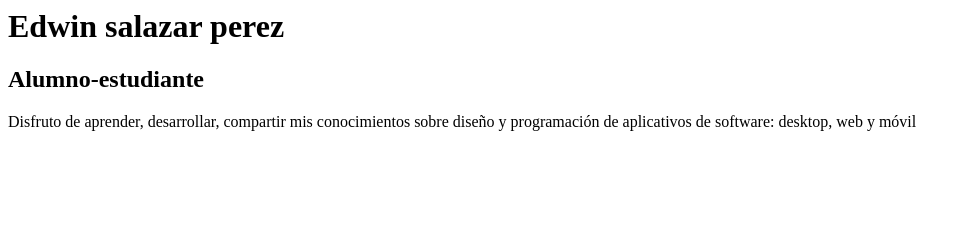
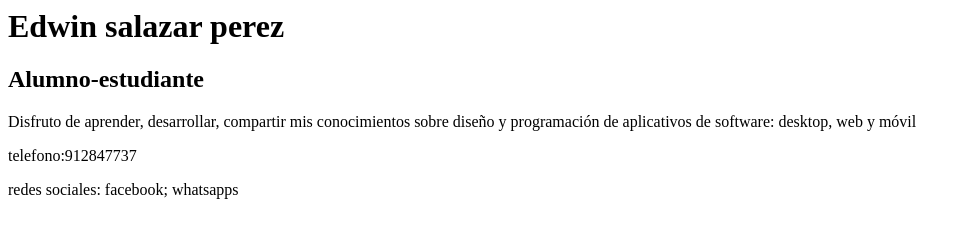
Before and after one commit to i202501144/aew_cibertec_salazar, a plain HTML site: page CSS/01_tarjeta/index.html in a window 1280 px wide. Shown: the whole page, without its empty margins (0-971 px from the left). Drawn offline with Linux system fonts and the light colour scheme.

Commit message:
he agregado mas datos

```diff
--- a/CSS/01_tarjeta/index.html
+++ b/CSS/01_tarjeta/index.html
@@ -16,6 +16,11 @@
             programación de aplicativos de
             software: desktop, web y móvil</p>
     </div>
+
+    <div class="datos-contacto">
+        <p>telefono:912847737</p>
+        <p>redes sociales: facebook; whatsapps</p>
+    </div>
 </body>
 
 </html>
```
